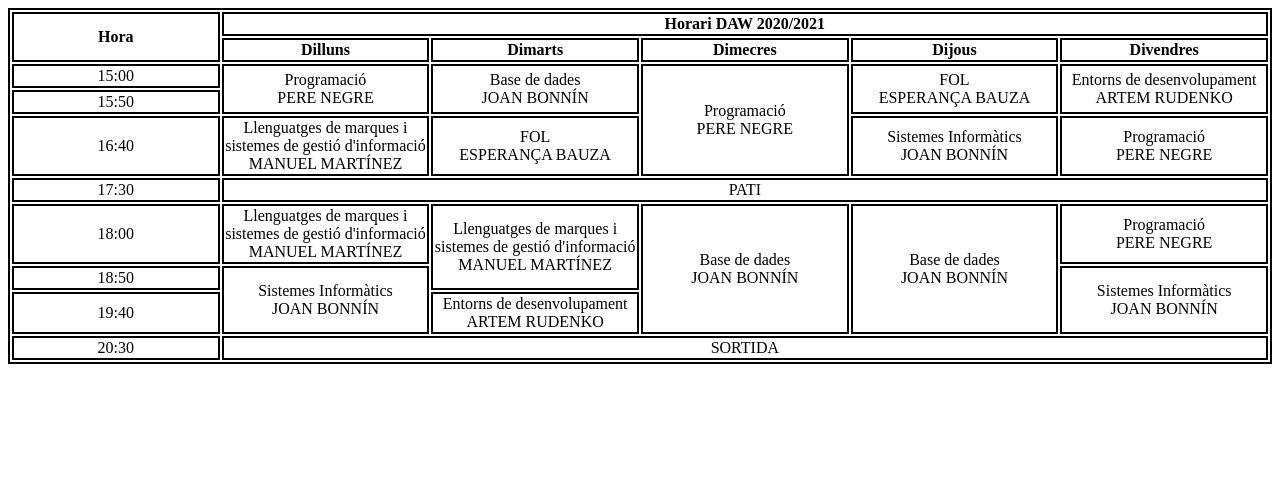
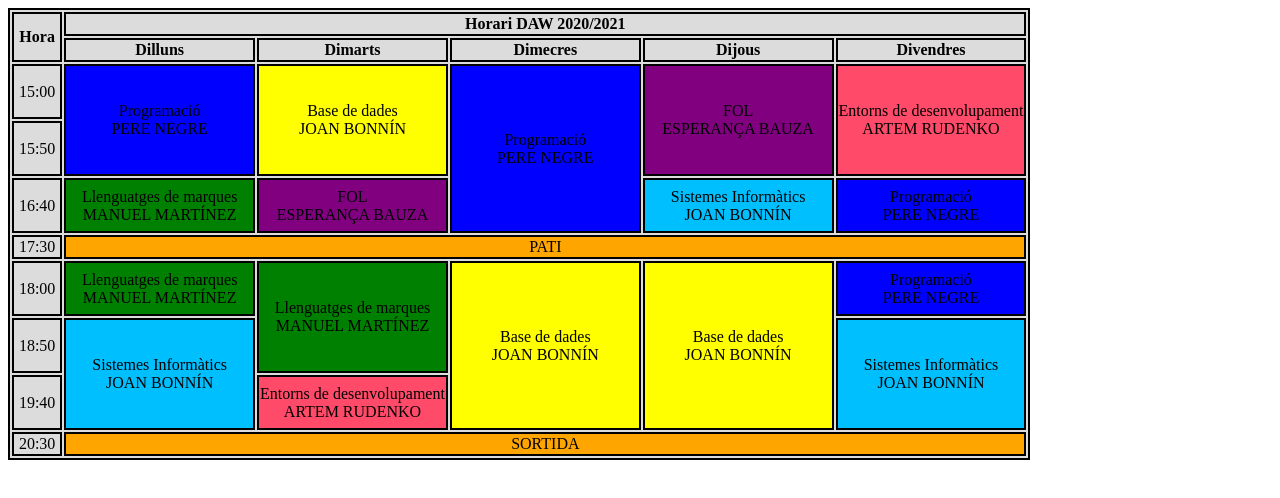
Before and after one commit to KyPH-Phoenix/Lenguaje-de-marcas-GS2021, a plain HTML site: page horario.html in a window 1280 px wide. Drawn offline with Linux system fonts and the light colour scheme.

Commit message:
horario2

```diff
--- a/css/horario.css
+++ b/css/horario.css
@@ -3,7 +3,52 @@ table, th, td{
     text-align: center;
 }
 
+table{
+    background-color: gainsboro;
+}
+
 td, th{
     text-align: center;
-    width: 10%;
+    width: 19%;
 }
+
+.hora{
+    width: 5%;
+    background-color: gainsboro;
+}
+
+.assignatura{
+    height: 55px;
+}
+
+.cabecera{
+    background-color: gainsboro;
+}
+
+.programacio{
+    background-color: blue;
+}
+
+.bbdd{
+    background-color: yellow;
+}
+
+.marques{
+    background-color: green;
+}
+
+.pati{
+    background-color: orange;
+}
+
+.fol{
+    background-color: purple;
+}
+
+.sistemes{
+    background-color: rgb(0, 191, 255)
+}
+
+.entorns{
+    background-color: rgb(255, 75, 105);
+}
--- a/horario.html
+++ b/horario.html
@@ -9,59 +9,59 @@
 </head>
 <body>
     <table>
-        <tr>
+        <tr class="cabecera">
            <th rowspan="2" class="hora">Hora</th>
            <th colspan="5">Horari DAW 2020/2021</th>
         </tr>
-        <tr>
+        <tr class="cabecera">
             <th>Dilluns</th>
             <th>Dimarts</th>
             <th>Dimecres</th>
             <th>Dijous</th>
             <th>Divendres</th>
         </tr>
-        <tr>
-            <td>15:00</td>
-            <td rowspan="2">Programació<br>PERE NEGRE</td>
-            <td rowspan="2">Base de dades<br>JOAN BONNÍN</td>
-            <td rowspan="3">Programació<br>PERE NEGRE</td>
-            <td rowspan="2">FOL<br>ESPERANÇA BAUZA</td>
-            <td rowspan="2">Entorns de desenvolupament<br>ARTEM RUDENKO</td>
+        <tr class="assignatura">
+            <td class="hora">15:00</td>
+            <td rowspan="2" class="programacio">Programació<br>PERE NEGRE</td>
+            <td rowspan="2" class="bbdd">Base de dades<br>JOAN BONNÍN</td>
+            <td rowspan="3" class="programacio">Programació<br>PERE NEGRE</td>
+            <td rowspan="2" class="fol">FOL<br>ESPERANÇA BAUZA</td>
+            <td rowspan="2" class="entorns">Entorns de desenvolupament<br>ARTEM RUDENKO</td>
+        </tr>
+        <tr class="assignatura">
+            <td class="hora">15:50</td>
+        </tr>
+        <tr class="assignatura">
+            <td class="hora">16:40</td>
+            <td class="marques">Llenguatges de marques<br>MANUEL MARTÍNEZ</td>
+            <td class="fol">FOL<br>ESPERANÇA BAUZA</td>
+            <td class="sistemes">Sistemes Informàtics<br>JOAN BONNÍN</td>
+            <td class="programacio">Programació<br>PERE NEGRE</td>
+        </tr>
+        <tr >
+            <td class="hora">17:30</td>
+            <td colspan="5" class="pati">PATI</td>
+        </tr>
+        <tr class="assignatura">
+            <td class="hora">18:00</td>
+            <td class="marques">Llenguatges de marques<br>MANUEL MARTÍNEZ</td>
+            <td rowspan="2" class="marques">Llenguatges de marques<br>MANUEL MARTÍNEZ</td>
+            <td rowspan="3" class="bbdd">Base de dades<br>JOAN BONNÍN</td>
+            <td rowspan="3" class="bbdd">Base de dades<br>JOAN BONNÍN</td>
+            <td class="programacio">Programació<br>PERE NEGRE</td>
+        </tr>
+        <tr class="assignatura">
+            <td class="hora">18:50</td>
+            <td rowspan="2" class="sistemes">Sistemes Informàtics<br>JOAN BONNÍN</td>
+            <td rowspan="2" class="sistemes">Sistemes Informàtics<br>JOAN BONNÍN</td>
+        </tr>
+        <tr class="assignatura">
+            <td class="hora">19:40</td>
+            <td class="entorns">Entorns de desenvolupament<br>ARTEM RUDENKO</td>
         </tr>
         <tr>
-            <td>15:50</td>
-        </tr>
-        <tr>
-            <td>16:40</td>
-            <td>Llenguatges de marques i sistemes de gestió d'informació<br>MANUEL MARTÍNEZ</td>
-            <td>FOL<br>ESPERANÇA BAUZA</td>
-            <td>Sistemes Informàtics<br>JOAN BONNÍN</td>
-            <td>Programació<br>PERE NEGRE</td>
-        </tr>
-        <tr>
-            <td>17:30</td>
-            <td colspan="5">PATI</td>
-        </tr>
-        <tr>
-            <td>18:00</td>
-            <td>Llenguatges de marques i sistemes de gestió d'informació<br>MANUEL MARTÍNEZ</td>
-            <td rowspan="2">Llenguatges de marques i sistemes de gestió d'informació<br>MANUEL MARTÍNEZ</td>
-            <td rowspan="3">Base de dades<br>JOAN BONNÍN</td>
-            <td rowspan="3">Base de dades<br>JOAN BONNÍN</td>
-            <td>Programació<br>PERE NEGRE</td>
-        </tr>
-        <tr>
-            <td>18:50</td>
-            <td rowspan="2">Sistemes Informàtics<br>JOAN BONNÍN</td>
-            <td rowspan="2">Sistemes Informàtics<br>JOAN BONNÍN</td>
-        </tr>
-        <tr>
-            <td>19:40</td>
-            <td>Entorns de desenvolupament<br>ARTEM RUDENKO</td>
-        </tr>
-        <tr>
-            <td>20:30</td>
-            <td colspan="5">SORTIDA</td>
+            <td class="hora">20:30</td>
+            <td colspan="5" class="pati">SORTIDA</td>
         </tr>
     </table>
 </body>
```
